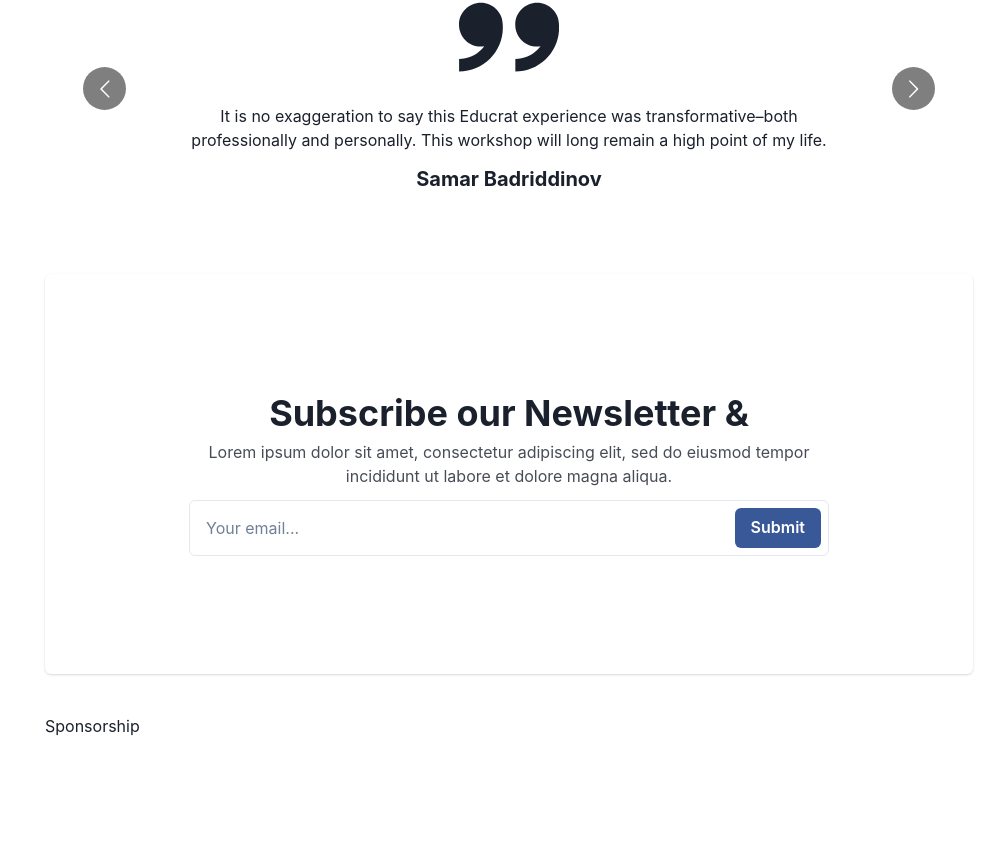
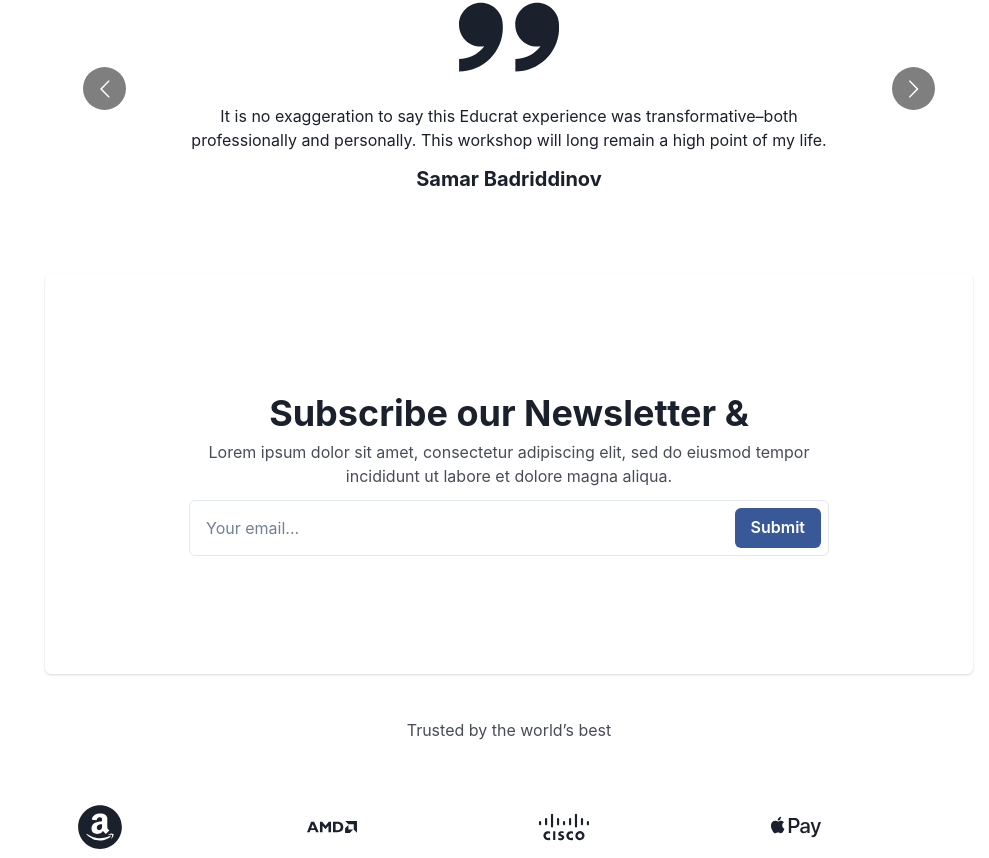
Before and after one commit to abdulakhatov-tech/Startup, a Next.js app: page / in a window 1280 px wide. Shown: the part 2739-3597 px from the top of the page, without its empty margins (291-1280 px from the left). Before the commit the page ends 3477 px from the top, so only its background shows below. Built offline with nearby package versions, Linux system fonts and the light colour scheme.

Commit message:
sponsorship section

```diff
--- a/src/components/sponsorship/sponsorship.tsx
+++ b/src/components/sponsorship/sponsorship.tsx
@@ -1,5 +1,33 @@
+import { Icon } from '@chakra-ui/react';
+import Carousel from 'react-multi-carousel';
+
+import { sponsorshipCarousel } from 'src/config/carousel';
+import { trustedCompeny } from 'src/config/constants';
+import SectionTitle from '../section-title/section-title';
+
 const Sponsorship = () => {
-  return <div>Sponsorship</div>;
+  return (
+    <>
+      <SectionTitle
+        title=""
+        subtitle="Trusted by the world’s best"
+        textAlign={'center'}
+        mb={5}
+      />
+      <Carousel
+        responsive={sponsorshipCarousel}
+        arrows={false}
+        showDots={false}
+        infinite
+        autoPlay={true}
+        autoPlaySpeed={1000}
+      >
+        {trustedCompeny.map((item, idx) => (
+          <Icon key={idx} as={item} fontSize={50} />
+        ))}
+      </Carousel>
+    </>
+  );
 };
 
 export default Sponsorship;
```
